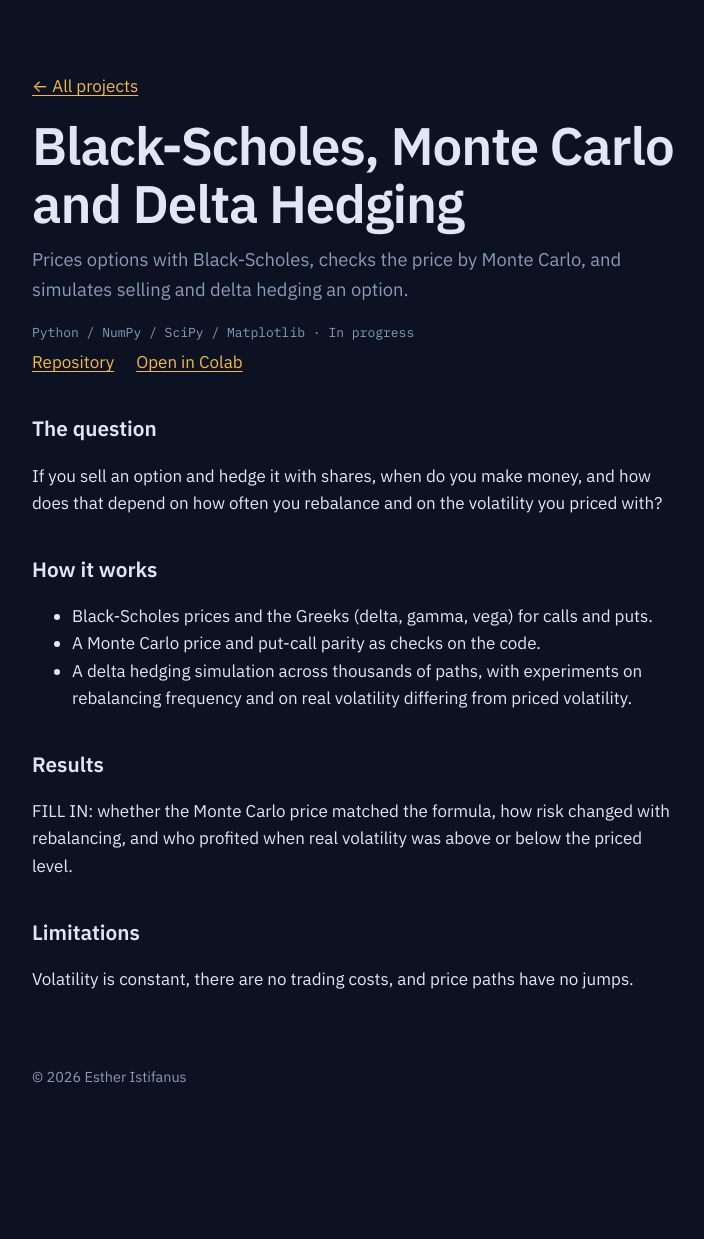
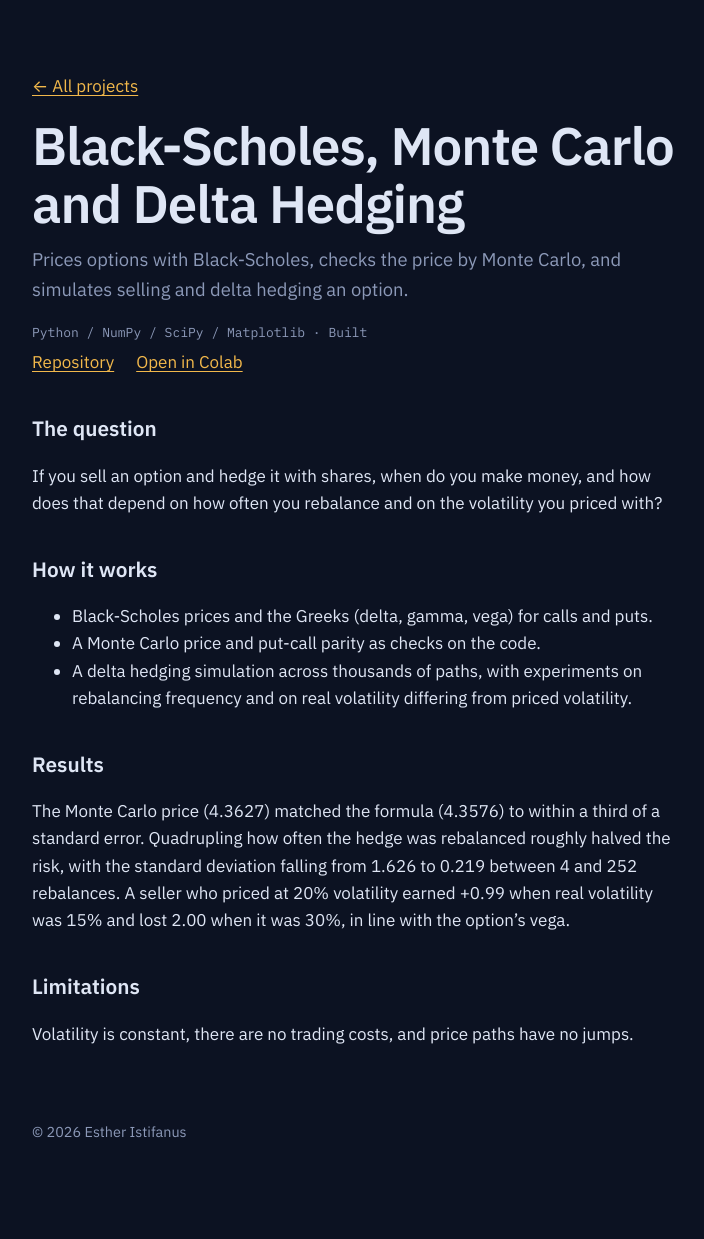
Before and after one commit to Estherj22/Estherj22.github.io, a Jekyll site: the page built from _projects/black-scholes-delta-hedging.md, in a window 1280 px wide. Shown: the whole page, without its empty margins (248-952 px from the left). Built offline with Jekyll 4.4.1, drawn with Linux system fonts in a browser that asks for light colours; before the commit the page ends 1184 px from its top, so only the background shows below that.

Commit message:
Update project status and results in markdown file
Updated the project status to 'Built', corrected the repository URL, and filled in results for the Monte Carlo price and delta hedging simulation.

```diff
--- a/_projects/black-scholes-delta-hedging.md
+++ b/_projects/black-scholes-delta-hedging.md
@@ -1,10 +1,10 @@
 ---
 title: Black-Scholes, Monte Carlo and Delta Hedging
-status: In progress
+status: Built
 order: 3
 summary: Prices options with Black-Scholes, checks the price by Monte Carlo, and simulates selling and delta hedging an option.
 tags: [Python, NumPy, SciPy, Matplotlib]
-repo: https://github.com/Estherj22/black-scholes-delta-hedging
+repo: https://github.com/Estherj22/black_scholes_hedging
 notebook: https://colab.research.google.com/github/Estherj22/black-scholes-delta-hedging/blob/main/black_scholes_hedging.ipynb
 ---
 ## The question
@@ -16,8 +16,7 @@ If you sell an option and hedge it with shares, when do you make money, and how
 - A delta hedging simulation across thousands of paths, with experiments on rebalancing frequency and on real volatility differing from priced volatility.
 
 ## Results
-FILL IN: whether the Monte Carlo price matched the formula, how risk changed with rebalancing, and who profited when real volatility was above or below the priced level.
-
+The Monte Carlo price (4.3627) matched the formula (4.3576) to within a third of a standard error. Quadrupling how often the hedge was rebalanced roughly halved the risk, with the standard deviation falling from 1.626 to 0.219 between 4 and 252 rebalances. A seller who priced at 20% volatility earned +0.99 when real volatility was 15% and lost 2.00 when it was 30%, in line with the option's vega.
 <!-- To show a chart, save it in assets/images and add: ![Hedging profit and loss](/assets/images/hedging_pnl.png) -->
 
 ## Limitations
```
